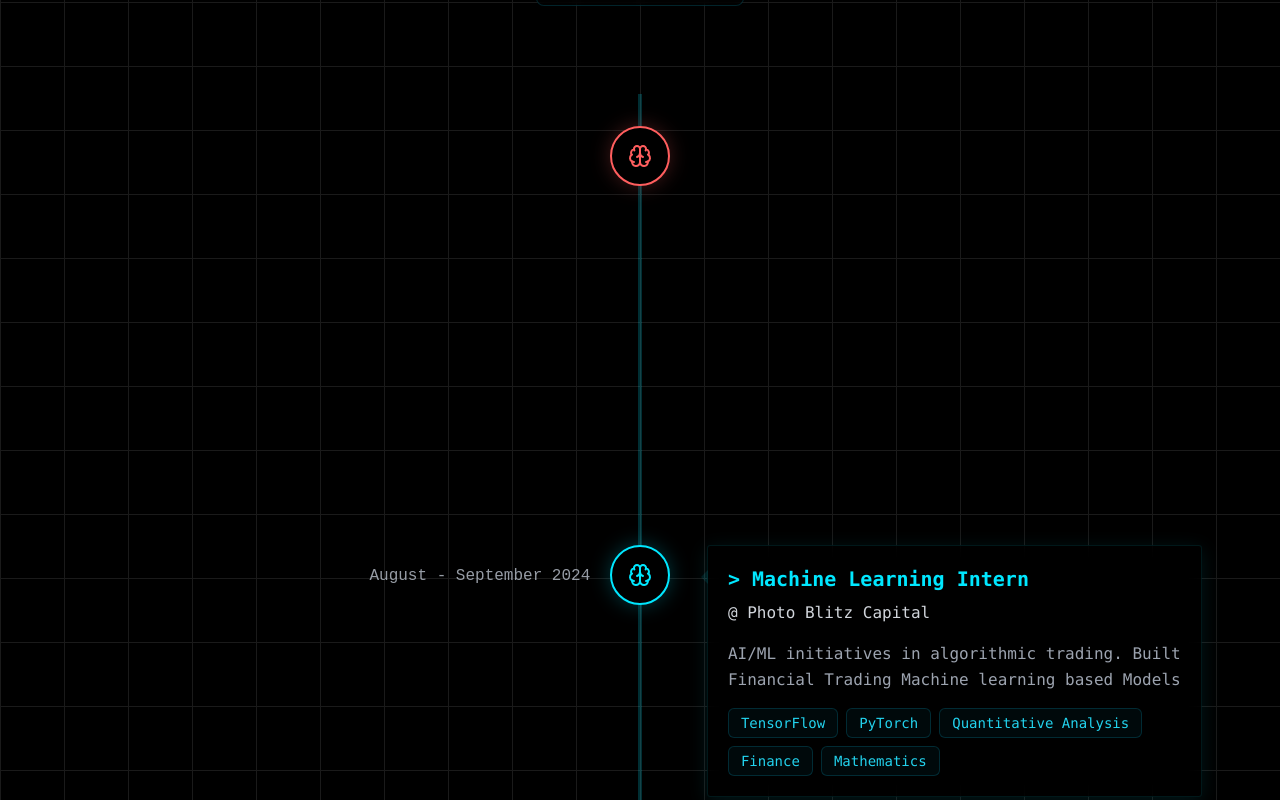
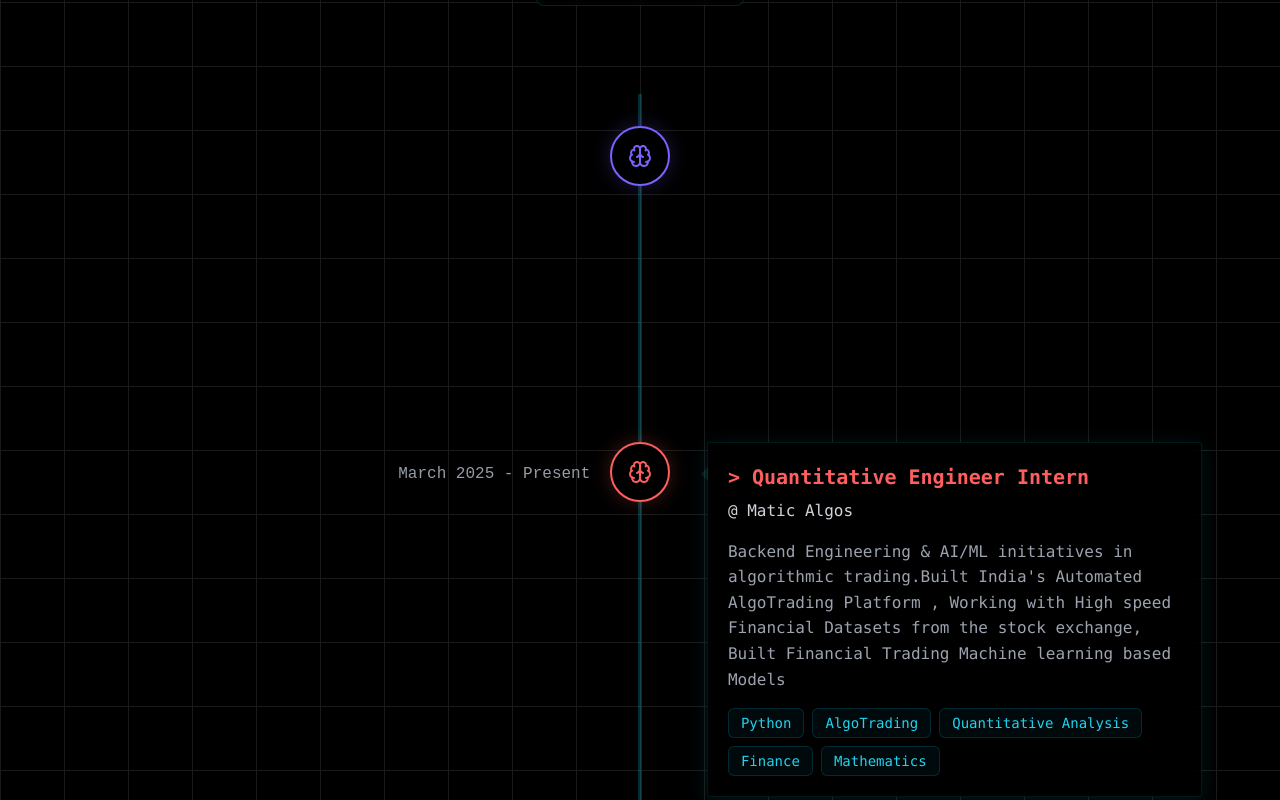
Before and after one commit to ranjan2829/ranjan2829, a Next.js app: page / in a window 1280 px wide. Shown: the part 1040-1840 px from the top of the page. Built offline with nearby package versions, Linux system fonts and the light colour scheme.

Commit message:
Update Timeline.tsx

```diff
--- a/components/Timeline.tsx
+++ b/components/Timeline.tsx
@@ -6,6 +6,15 @@ import 'react-vertical-timeline-component/style.min.css';
 import { Brain, LineChart, Award, GraduationCap } from 'lucide-react';
 
 const timelineData = [
+  {
+    title: "Associate SDE 1 AI/ML",
+    company: "OneLab Ventures",
+    date: "June 2025 - Present",
+    description: "Backend Engineering & AI/ML initiatives , Wokring on Deep Learning Models",
+    icon: Brain,
+    skills: ["Python","Finance","Mathematics","AI","Deep Learning"],
+    color: "#7B61FF"
+  },
   {
     title: "Quantitative Engineer Intern",
     company: "Matic Algos",
```
